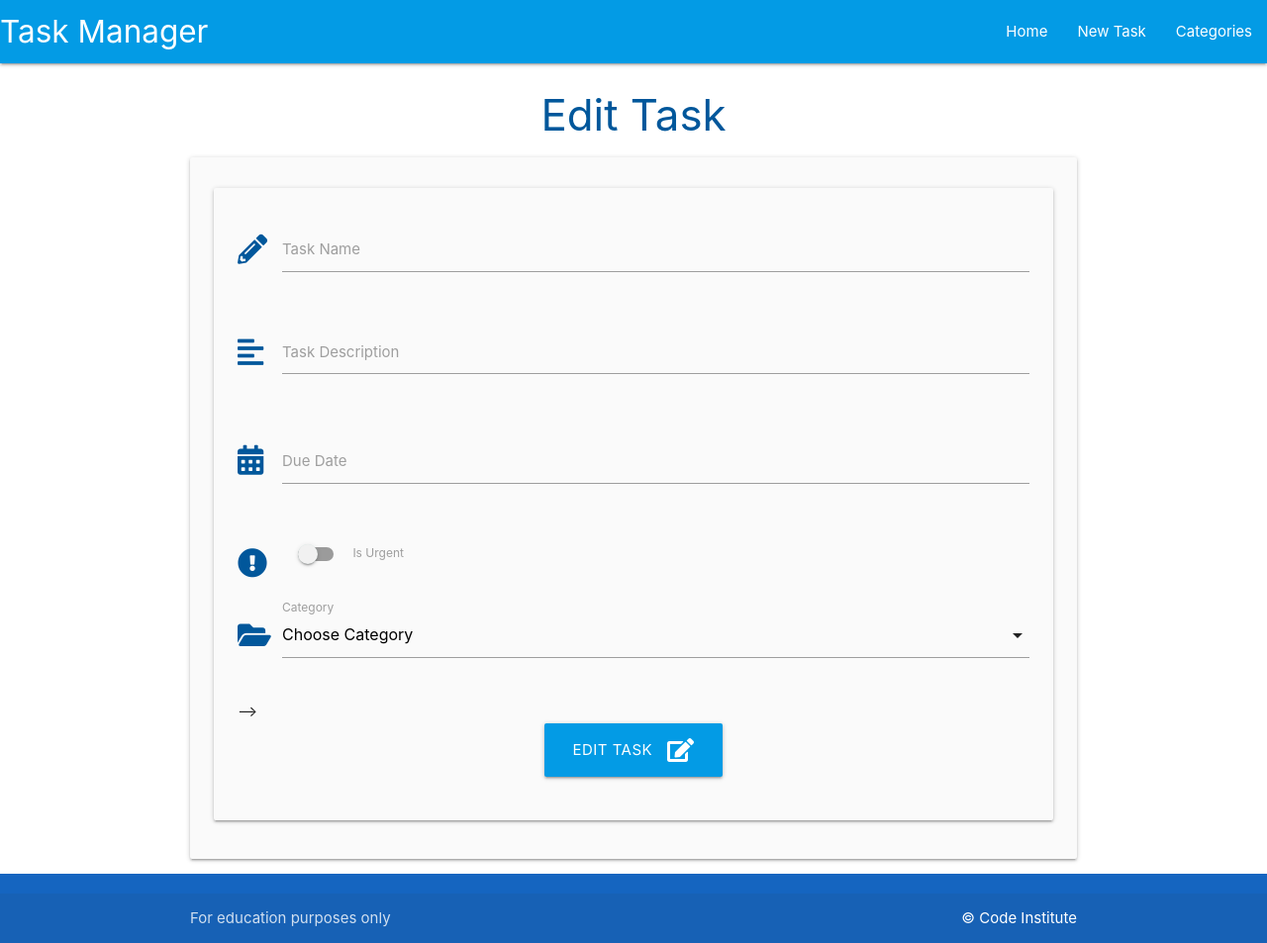
After one commit to mikerae/flask-sqlalchemy-task-manager, a Flask app: template taskmanager/templates/edit_task.html in a window 1280 px wide. The commit adds this page. Shown: the whole page at 99% size. Run offline with Flask 2, Linux system fonts and the light colour scheme; the template is opened without the code that fills it, so the values that code supplies are empty.

```diff
--- a/taskmanager/static/js/script.js
+++ b/taskmanager/static/js/script.js
@@ -12,6 +12,11 @@ document.addEventListener('DOMContentLoaded', function () {
         }
     });
 
+    // collapsible initialization
+    let collapsibles = document.querySelectorAll('.collapsible');
+    M.Collapsible.init(collapsibles);
+
+
     // select initialization
     let selects = document.querySelectorAll('select');
     M.FormSelect.init(selects);
--- a/taskmanager/templates/categories.html
+++ b/taskmanager/templates/categories.html
@@ -19,8 +19,7 @@
             <div class="card-content white-text">
                 <span class="card-title">{{ category.category_name }}</span>
             </div>
-            <!-- For user authenticaion, the if statement will only display edit/delete for the owner -->
-            <!-- {% if category.owner == session.user %} -->
+
             <div class="card-action">
                 <a href="{{ url_for('edit_category', category_id=category.id) }}" class="btn green accecnt-4">Edit</a>
                 <a href="#modal-{{ category.id }}" class="btn red modal-trigger">Delete</a>
@@ -38,7 +37,6 @@
                 </div>
 
             </div>
-            <!-- {% endif %} -->
         </div>
     </div>
     {% endfor %}
--- /dev/null
+++ b/taskmanager/templates/edit_task.html
@@ -0,0 +1,76 @@
+{% extends "base.html" %}
+{% block content %}
+
+<h3 class="light-blue-text text-darken-4 center-align">Edit Task</h3>
+
+<div class="row card-panel grey lighten-5">
+    <form class="col s12" method="POST" action="{{ url_for('edit_task', task_id=task.id) }}">
+        <div class="row card-panel grey lighten-5">
+            <!-- task name -->
+            <div class="row">
+                <div class="input-field col s12">
+                    <i class="fas fa-pencil-alt prefix light-blue-text text-darken-4"></i>
+                    <input id="task_name" name="task_name" value="{{ task.task_name }}" minlength="5" maxlength="50"
+                        type="text" class="validate" required>
+                    <label for="task_name">Task Name</label>
+                </div>
+            </div>
+            <!-- task description -->
+            <div class="row">
+                <div class="input-field col s12">
+                    <i class="fas fa-align-left prefix light-blue-text text-darken-4"></i>
+                    <textarea id="task_description" name="task_description" value="{{ task.task_description}}"
+                        minlength="5" maxlength="200" type="text" class="materialize-textarea validate"
+                        required></textarea>
+                    <label for="task_description">Task Description</label>
+                </div>
+            </div>
+            <!-- due date -->
+            <div class="row">
+                <div class="input-field col s12">
+                    <i class="fas fa-calendar-alt prefix light-blue-text text-darken-4"></i>
+                    <input id="due_date" name="due_date" value="{{ task.due_date }}" type="text"
+                        class="datepicker validate" required>
+                    <label for="due_date">Due Date</label>
+                </div>
+            </div>
+            <!-- is_urgent -->
+            <div class="row">
+                <div class="input-field col s12">
+                    <div class="switch">
+                        <i class="fas fa-exclamation-circle prefix light-blue-text text-darken-4"></i>
+                        <label for="is_urgent">
+                            <input id="is_urgent" name="is_urgent" value="{{ task.is_urgent }}" type="checkbox">
+                            <span class="lever"></span>
+                            Is Urgent
+                        </label>
+                    </div>
+                </div>
+            </div>
+            <!-- category_id -->
+            <div class="row">
+                <div class="input-field col s12">
+                    <i class="fas fa-folder-open prefix light-blue-text text-darken-4"></i>
+                    <select id="category_id" name="category_id" value="{{ task.category_id }}" class="validate"
+                        required>
+                        <option value="" disabled selected>Choose Category</option>
+                        {% for category in categories %}
+                        <option value="{{ category.id }}">{{ category.category_name }}</option>
+                        {% endfor %}
+                    </select>
+                    <label for="category_id">Category</label>
+                </div>
+            </div> -->
+            <!-- submit button -->
+            <div class="row">
+                <div class="col s12 center-align">
+                    <button type="submit" class="btn-large light-blue darken-1">
+                        Edit Task <i class="fas fa-edit right"></i>
+                    </button>
+                </div>
+            </div>
+        </div>
+    </form>
+</div>
+
+{% endblock %}
```
Also changed, not shown: taskmanager/routes.py (+24 -1 lines), taskmanager/templates/tasks.html (+20 -0 lines).
